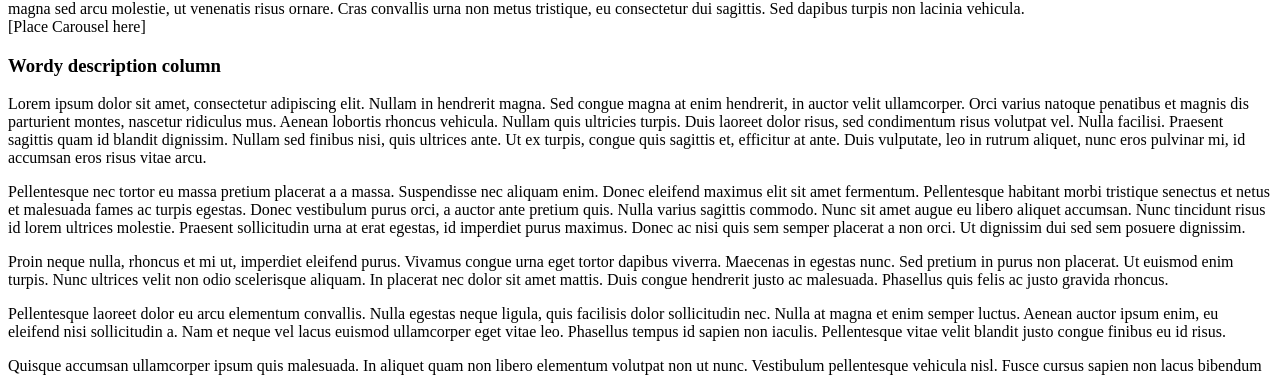
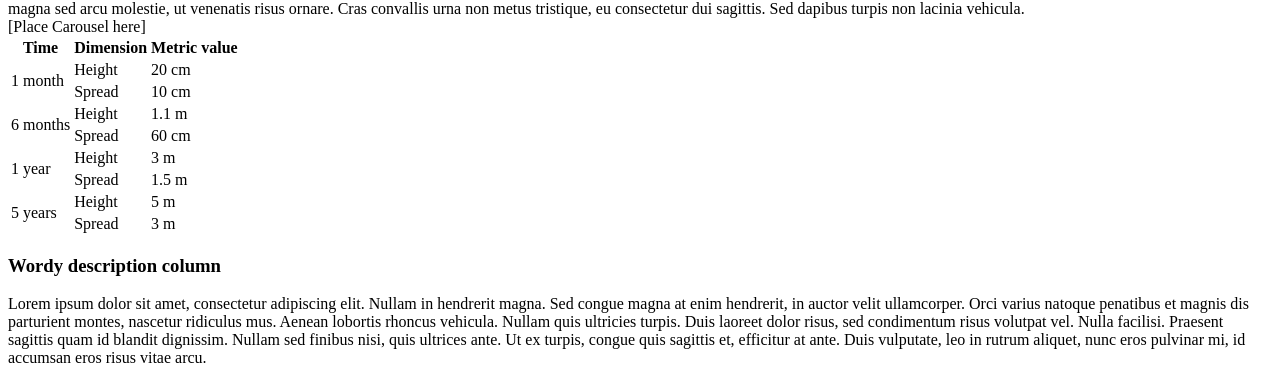
Before and after one commit to joe-mcpherson/plant-carousel-task, a website: page index.html in a window 1280 px wide. Shown: the part 172-548 px from the top of the page. Drawn offline with nearby package versions, Linux system fonts and the light colour scheme.

Commit message:
Added the data table

```diff
--- a/index.html
+++ b/index.html
@@ -32,7 +32,70 @@
         <div class="row py-3">
           <div class="col-12 col-md-6">
             [Place Carousel here]
+
+            <table class="table mt-5">
+              <thead>
+                <tr>
+                  <th>Time</th>
+                  <th>Dimension</th>
+                  <th>Metric value</th>
+                  <!--th>Imperial value</th-->
+                </tr>
+              </thead>
+              <tbody>
+                <tr>
+                  <td rowspan="2">1 month</td>
+                  <td>Height</td>
+                  <td>20 cm</td>
+                  <!--td>8 in</td-->
+                </tr>
+                <tr>
+                  <td>Spread</td>
+                  <td>10 cm</td>
+                  <!--td>4 in</td-->
+                </tr>
+
+                <tr>
+                  <td rowspan="2">6 months</td>
+                  <td>Height</td>
+                  <td>1.1 m</td>
+                  <!--td>3 ft 8 in</td-->
+                </tr>
+                <tr>
+                  <td>Spread</td>
+                  <td>60 cm</td>
+                  <!--td>2 ft</td-->
+                </tr>
+
+                <tr>
+                  <td rowspan="2">1 year</td>
+                  <td>Height</td>
+                  <td>3 m</td>
+                  <!--td>9 ft 10 in</td-->
+                </tr>
+                <tr>
+                  <td>Spread</td>
+                  <td>1.5 m</td>
+                  <!--td>4 ft 10 in</td-->
+                </tr>
+
+                <tr>
+                  <td rowspan="2">5 years</td>
+                  <td>Height</td>
+                  <td>5 m</td>
+                  <!--td>16 ft 5 in</td-->
+                </tr>
+                <tr>
+                  <td>Spread</td>
+                  <td>3 m</td>
+                  <!--td>9 ft 10 in</td-->
+                </tr>
+
+              </tbody>
+            </table>
+
           </div>
+
           <div class="col-12 col-md-6  mt-4 mt-md-0">
             <h3>Wordy description column</h3>
             <p>Lorem ipsum dolor sit amet, consectetur adipiscing elit. Nullam in hendrerit magna. Sed congue magna at enim hendrerit, in auctor velit ullamcorper. Orci varius natoque penatibus et magnis dis parturient montes, nascetur ridiculus mus. Aenean lobortis rhoncus vehicula. Nullam quis ultricies turpis. Duis laoreet dolor risus, sed condimentum risus volutpat vel. Nulla facilisi. Praesent sagittis quam id blandit dignissim. Nullam sed finibus nisi, quis ultrices ante. Ut ex turpis, congue quis sagittis et, efficitur at ante. Duis vulputate, leo in rutrum aliquet, nunc eros pulvinar mi, id accumsan eros risus vitae arcu.</p>
@@ -41,6 +104,7 @@
             <p>Pellentesque laoreet dolor eu arcu elementum convallis. Nulla egestas neque ligula, quis facilisis dolor sollicitudin nec. Nulla at magna et enim semper luctus. Aenean auctor ipsum enim, eu eleifend nisi sollicitudin a. Nam et neque vel lacus euismod ullamcorper eget vitae leo. Phasellus tempus id sapien non iaculis. Pellentesque vitae velit blandit justo congue finibus eu id risus.</p>
             <p>Quisque accumsan ullamcorper ipsum quis malesuada. In aliquet quam non libero elementum volutpat non ut nunc. Vestibulum pellentesque vehicula nisl. Fusce cursus sapien non lacus bibendum faucibus sed ac mi. Nullam ac pellentesque lacus. Maecenas dignissim ex leo, sed imperdiet nisl accumsan quis. Nam volutpat elementum dolor vel faucibus. Nulla convallis tincidunt erat, venenatis auctor nulla malesuada sed. Aliquam accumsan lectus sit amet mi pellentesque, eu porttitor massa blandit. Mauris dignissim enim ut augue bibendum sodales.</p>
           </div>
+
         </div>
 
       </div>
```
Also changed, not shown: README.md.
